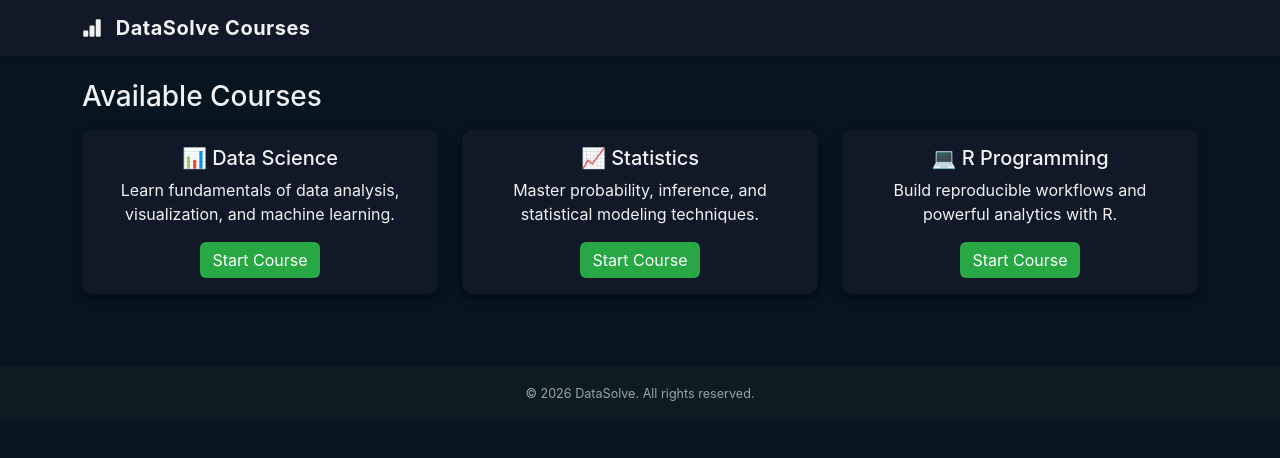
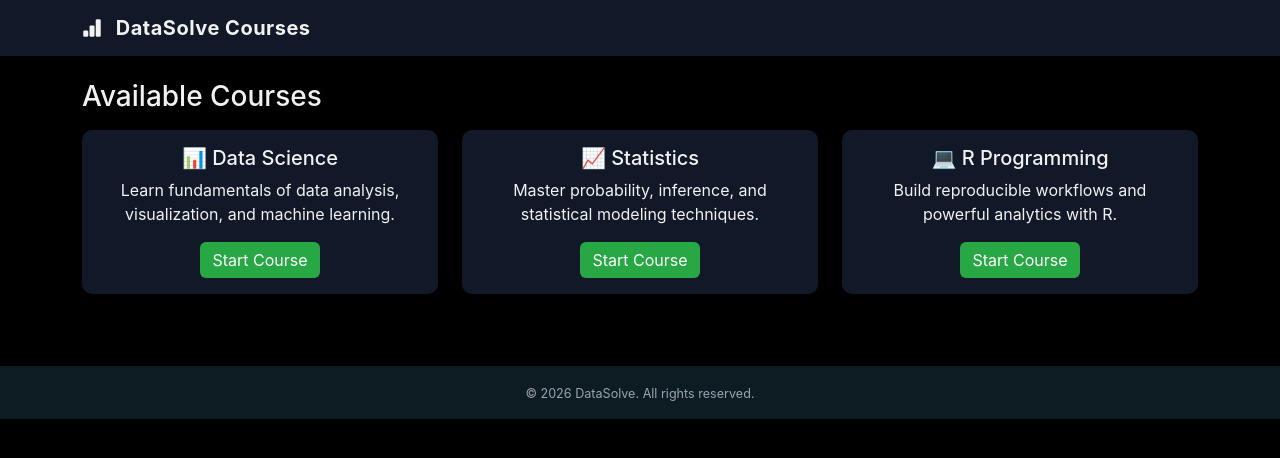
Before and after one commit to Evanson045/Courses, a Flask app: page /dashboard in a window 1280 px wide. Shown: the top 458 px of the page. Run offline with Flask 3, Linux system fonts and the light colour scheme; a user stored in the database is signed in.

Commit message:
final commit

```diff
--- a/templates/base.html
+++ b/templates/base.html
@@ -11,7 +11,7 @@
   <style>
     /* Dark Mode Base */
     body {
-      background-color: #061520;
+      background-color: #000000;
       color: #f1f1f1;
       font-family: 'Inter', sans-serif;
       transition: background-color 0.3s ease, color 0.3s ease;
```
